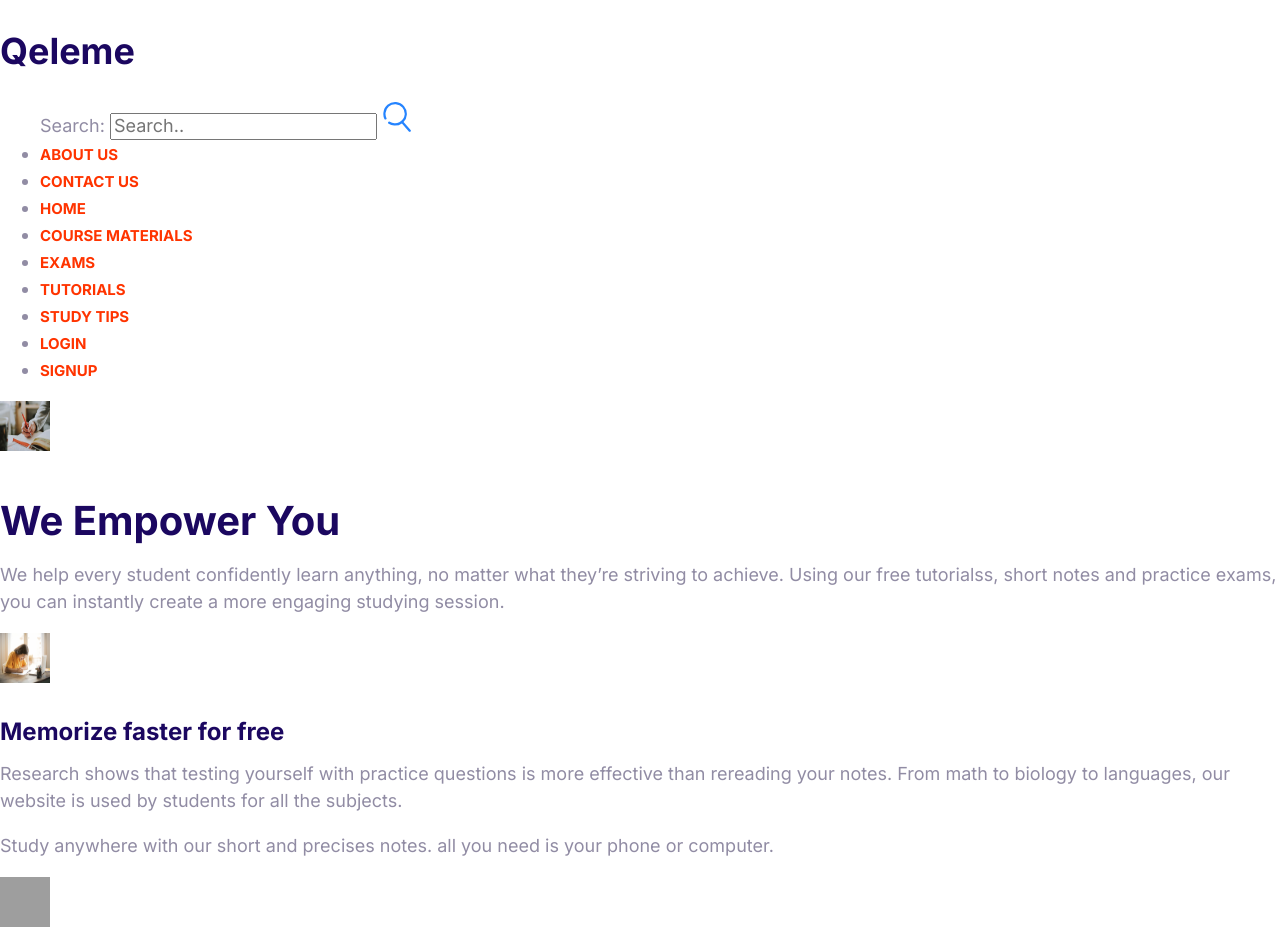
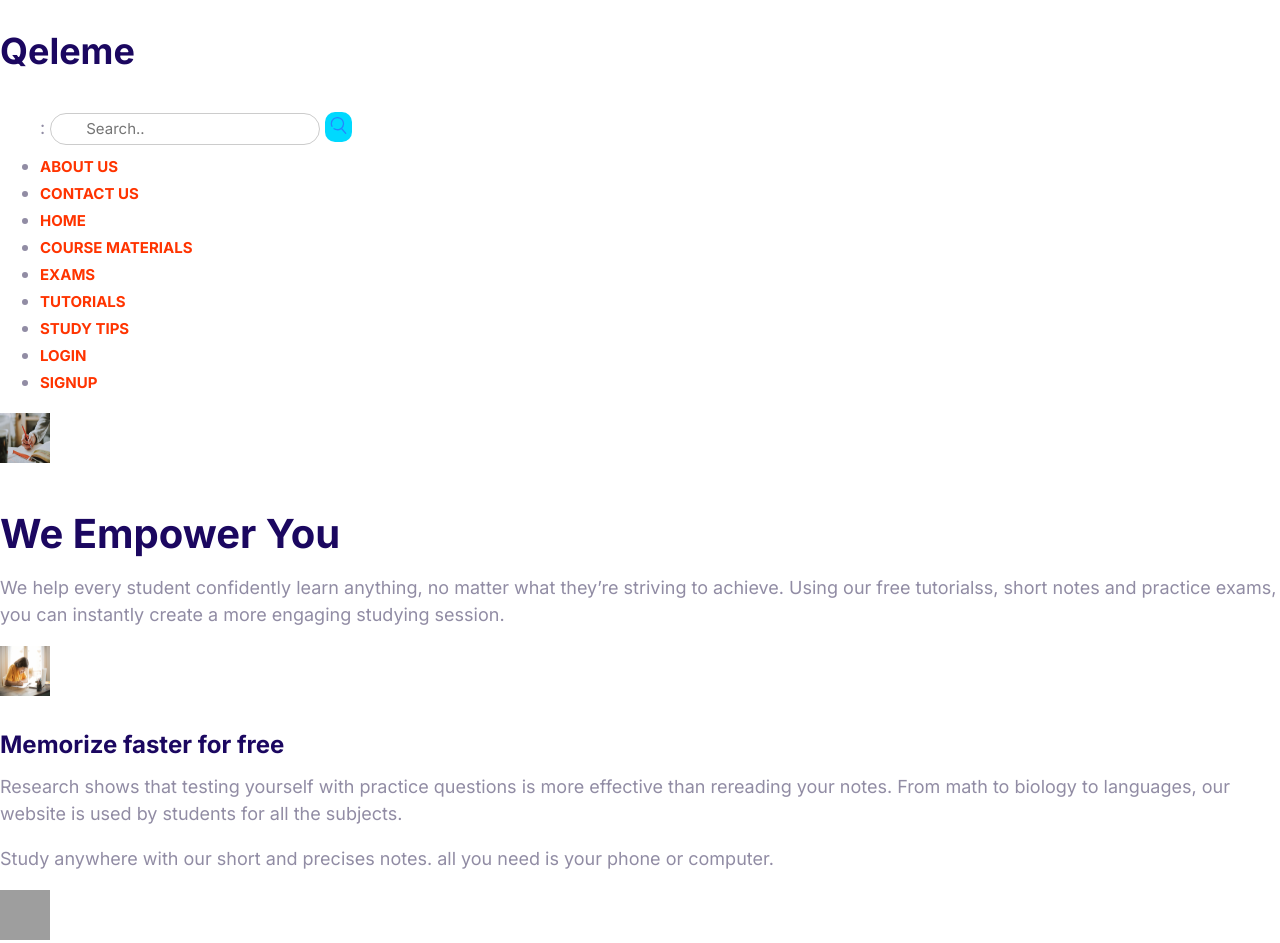
Before and after one commit to Kaleab213/Qeleme-Website-, a plain HTML site: page css/home.html in a window 1280 px wide. Shown: the top 943 px of the page. Drawn offline with Linux system fonts and the light colour scheme; grey boxes are pictures that could not be loaded.

Commit message:
determine input components.

```diff
--- a/css/home.html
+++ b/css/home.html
@@ -19,10 +19,13 @@
       <div>
         <h1>Qeleme</h1>
       </div>
+      <!-- <button class="btn btn--contactus">Contact Us</button>
+      <a href="#" class="btn btn--signin">Sign In</a> -->
       <nav id="nav">
         <ul>
-          <label for="search">Search:</label>
-          <input id="search" type="text" placeholder="Search.." />
+          <label for="input">:</label>
+          <input id="input" type="text" placeholder="Search.." />
+          <button class="btn btn--search">
             <svg
               class="icon"
               id="Layer_1"
@@ -36,6 +39,7 @@
                 transform="translate(-10.9 -9.3)"
               />
             </svg>
+          </button>
           <li>
             <a href="aboutUs.html">About us</a>
           </li>
--- a/css/styles.css
+++ b/css/styles.css
@@ -4,6 +4,13 @@
   --color-accent: #ff3400;
   --color-headings: #1b0760;
   --color-body: #918ca4;
+  --color-border: #ccc;
+}
+
+*,
+*::after,
+*::before {
+  box-sizing: border-box;
 }
 
 /* typography */
@@ -42,7 +49,7 @@ p {
   margin-top: 1rem;
 }
 
-@media screen and (min-width: 600px) {
+@media screen and (min-width: 750px) {
   body {
     font-size: 1.8rem;
   }
@@ -67,7 +74,7 @@ a {
   font-weight: bold;
 }
 
-@media screen and (min-width: 600px) {
+@media screen and (min-width: 750px) {
   a {
     font-size: 1.5rem;
   }
@@ -76,7 +83,73 @@ a {
 /* Icons */
 
 .icon {
-  width: 30px;
-  height: 30px;
+  width: 17px;
+  height: 17px;
   fill: var(--color-primary);
 }
+
+/* buttons */
+
+.btn {
+  font-size: 1.8rem;
+  font-weight: 600;
+  margin: 1rem 0;
+  text-transform: uppercase;
+  text-align: center;
+  border: 0;
+  padding: 2rem 3rem;
+  border-radius: 10px;
+  cursor: pointer;
+  white-space: nowrap;
+}
+
+.btn--signin {
+  background: var(--color-primary);
+  color: #fff;
+}
+
+.btn--signin:hover {
+  background: #3a8ffd;
+}
+
+.btn--contactus {
+  background: var(--color-body);
+  color: black;
+}
+
+.btn--search {
+  padding: 5px;
+  background: var(--color-secondary);
+  color: #fff;
+}
+
+.btn--contactus:hover {
+  background: #00c8eb;
+}
+
+@media screen and (min-width: 750px) {
+  .btn {
+    font-size: 1.5rem;
+  }
+}
+
+/* inputs */
+
+#input {
+  padding: 1.5rem 3.5rem;
+  border: 1px solid var(--color-border);
+  border-radius: 30px;
+  outline: 0;
+  color: var(--color-headings);
+  font-size: 2rem;
+  width: 200px;
+  height: 34px;
+}
+
+@media screen and (min-width: 750px) {
+  #input {
+    font-size: 1.5rem;
+    width: 270px;
+    height: 30px;
+  }
+}
```
Lines whose indentation alone changed are shown as unchanged.
